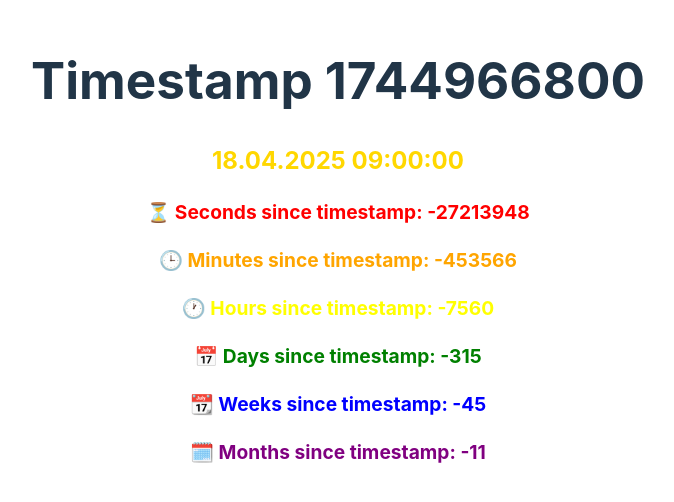
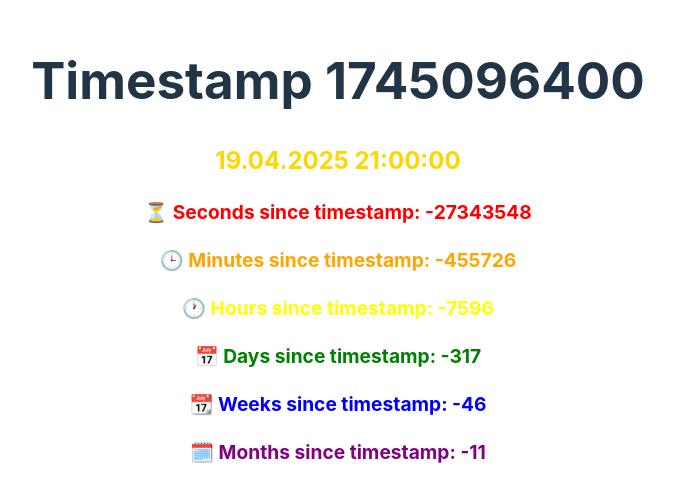
Before and after one commit to sashayio/timestmap, a Preact app: page / in a window 1280 px wide. Shown: the part 148-650 px from the top of the page, without its empty margins (302-976 px from the left). Built offline with nearby package versions, Linux system fonts and the light colour scheme.

Commit message:
LAST ONE

```diff
--- a/src/app.tsx
+++ b/src/app.tsx
@@ -1,7 +1,7 @@
 import './app.css'
 import TimeSinceTimestamp from './timestamp'
 
-const timestamp = 1744966800;
+const timestamp = 1745096400;
 
 export function App() {
   return (
```
